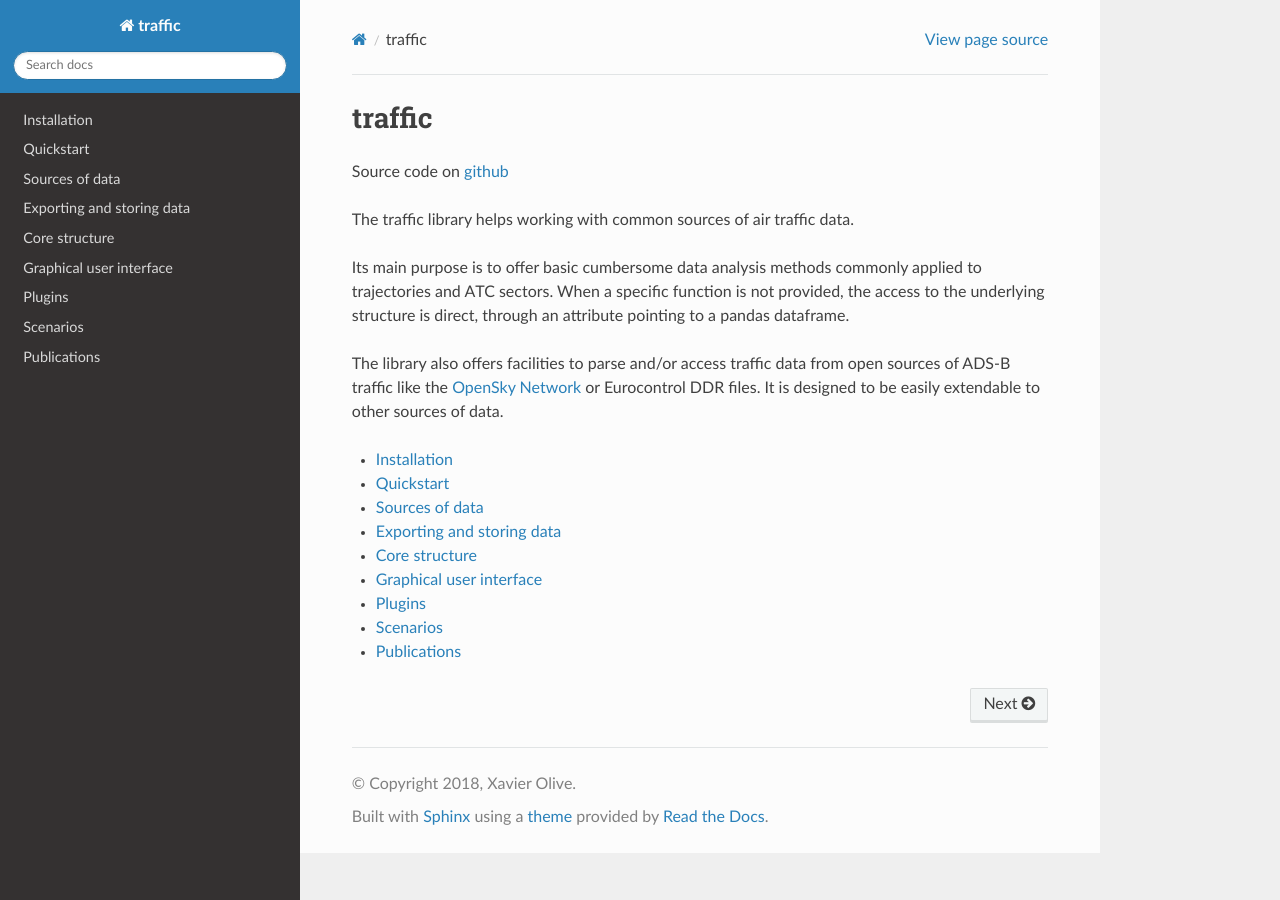
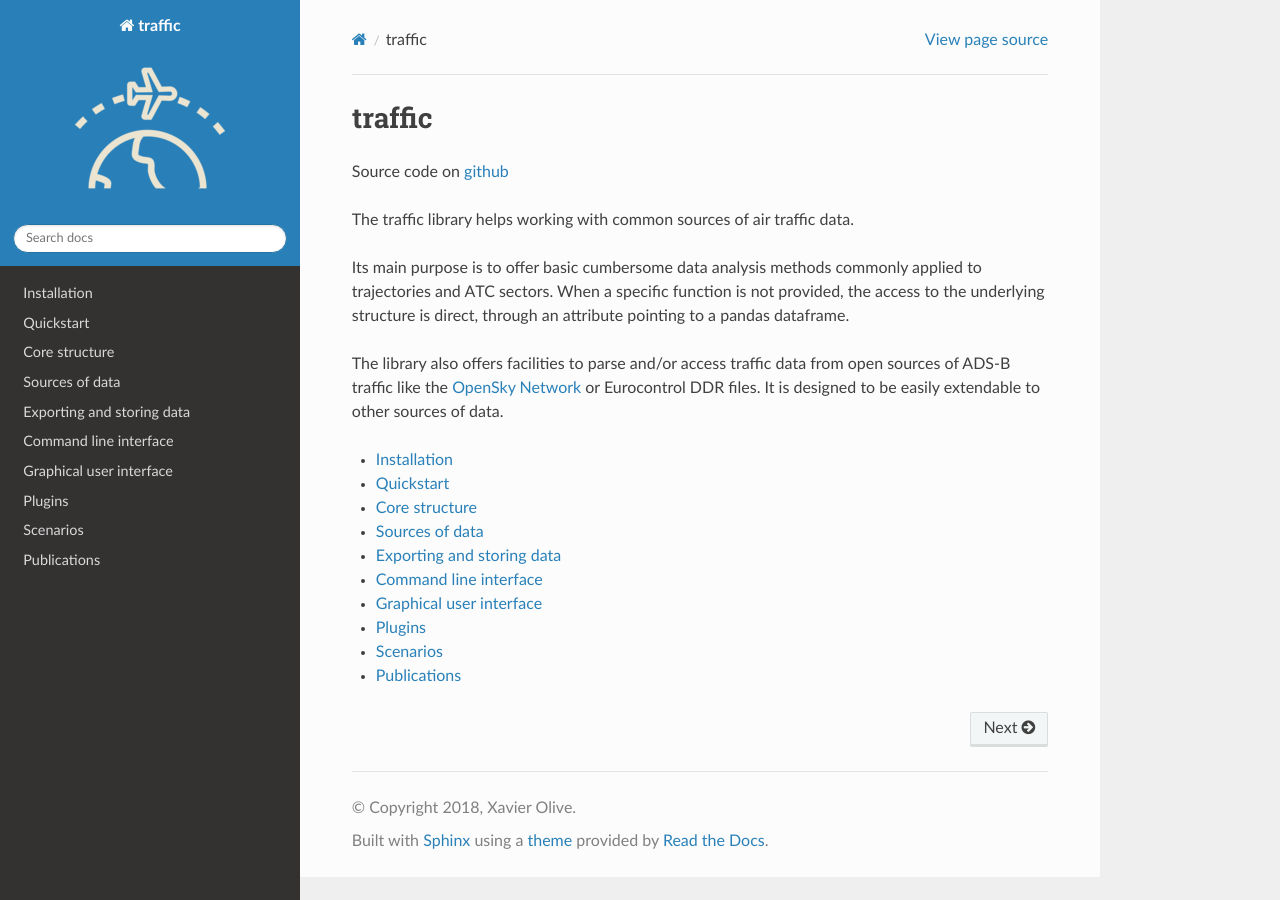
Before and after one commit to xoolive/traffic, a Sphinx documentation site: the page built from docs/index.rst, in a window 1280 px wide. Built offline with Sphinx 7.4.7 and the Read the Docs theme 2.0.0, drawn with Linux system fonts in a browser that asks for light colours; nearby versions of some CDN libraries; a script that is not in the unit is left out; comment, search, counter and statistics services are not loaded.

```diff
--- /dev/null
+++ b/docs/cli.rst
@@ -0,0 +1,2 @@
+Command line interface
+======================
--- a/docs/conf.py
+++ b/docs/conf.py
@@ -116,6 +116,7 @@ html_static_path = ["_static"]
 #
 # html_sidebars = {}
 
+html_logo = "_static/logo_traffic.png"
 
 # -- Options for HTMLHelp output ---------------------------------------------
 
--- a/docs/index.rst
+++ b/docs/index.rst
@@ -27,9 +27,10 @@ sources of data.
 
    installation
    quickstart
+   core_structure
    data
    export
-   core_structure
+   cli
    gui
    plugins
    scenarios
```
Also changed, not shown: readme.md (+1 -1 lines), docs/_static/logo_traffic.png (added).
